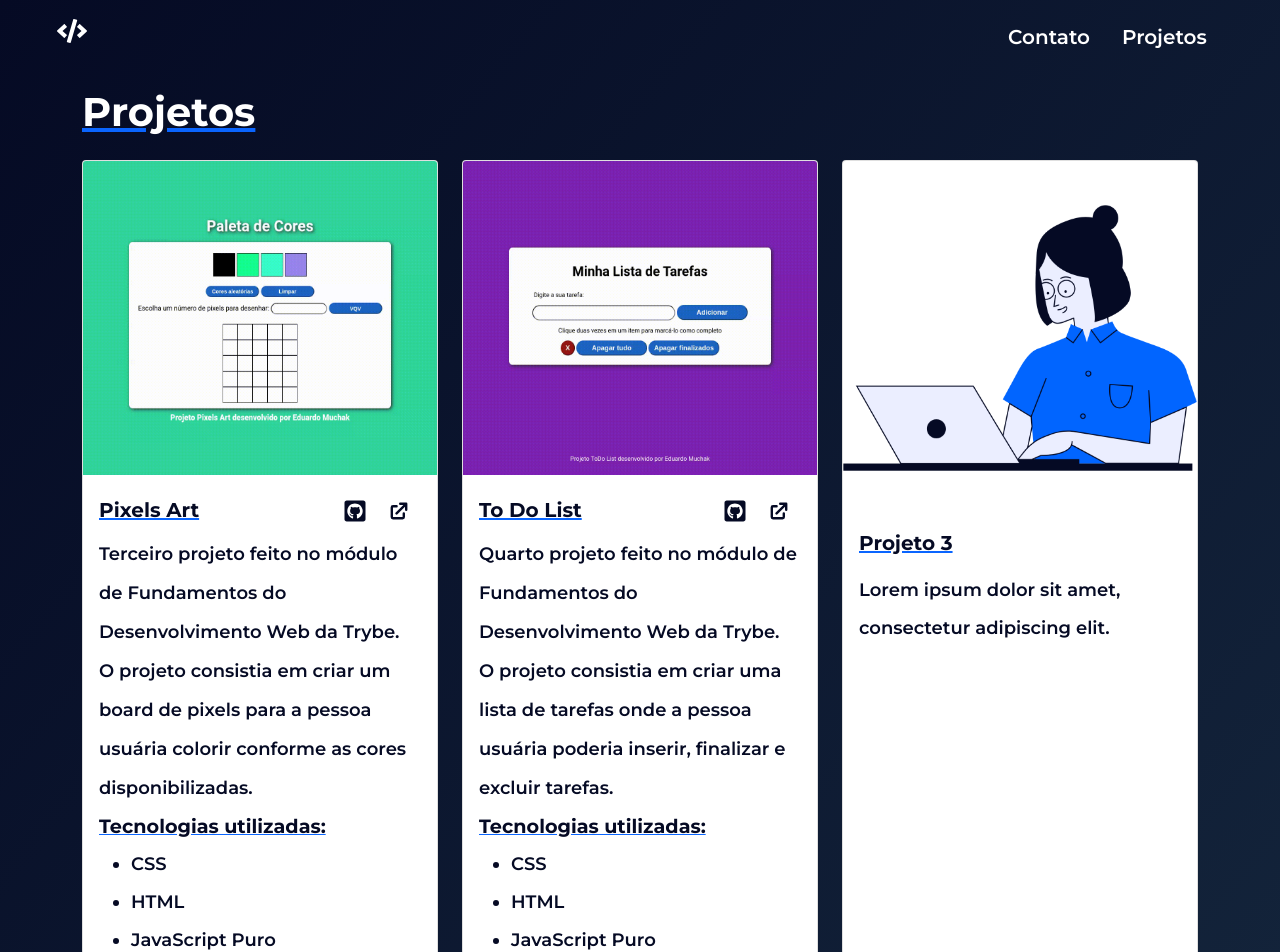
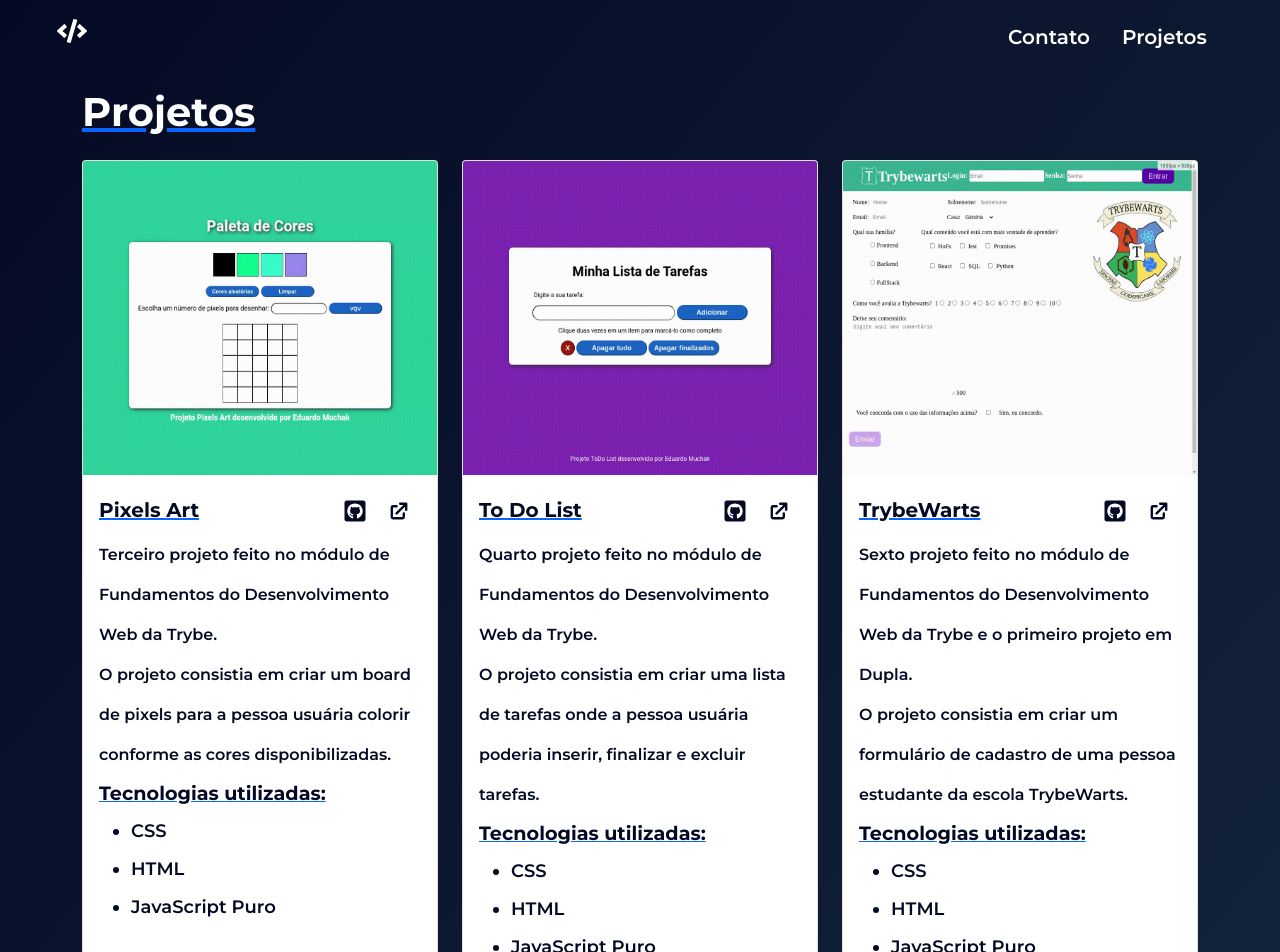
Before and after one commit to eduardomuchak/eduardo-portfolio, a React (Create React App) app: page /projetos in a window 1280 px wide. Shown: the top 952 px of the page. Built offline with nearby package versions, Linux system fonts and the light colour scheme.

Commit message:
feat: Adiciona projeto TrybeWarts - - Corrige width do footer

```diff
--- a/src/pages/Projects.jsx
+++ b/src/pages/Projects.jsx
@@ -2,11 +2,11 @@ import React, { Component } from 'react';
 import { FaGithubSquare } from 'react-icons/fa';
 import { HiExternalLink } from 'react-icons/hi';
 import Header from '../components/Header';
-import Contato2 from '../images/contato(2).png';
 import Contato3 from '../images/contato(3).png';
 import NotFound from '../images/not-found.png';
 import PixelsArt from '../images/pixels-art.gif';
 import ToDoList from '../images/to-do-list.gif';
+import TrybeWarts from '../images/trybewarts.gif';
 import Working from '../images/working(2).png';
 import '../styles/Projects.css';
 
@@ -81,19 +81,40 @@ class Projects extends Component {
                       <li>CSS</li>
                       <li>HTML</li>
                       <li>JavaScript Puro</li>
+                      <li>Local Storage</li>
                     </ul>
                   </div>
                 </div>
               </div>
               <div className='col-md-4 mb-4'>
                 <div className='card'>
-                  <img src={ Contato2 } class="card-img-top" alt="..."/>
+                  <img src={ TrybeWarts } class="card-img-top" alt="..."/>
                   <div className='card-body'>
-                    <h5 className='title-card'>Projeto 3</h5>
-                    <div className='mb-3'></div>
-                    <p className='text-card'>
-                      Lorem ipsum dolor sit amet, consectetur adipiscing elit.
-                    </p>
+                    <div className='project-title-container mb-1'>
+                      <h5 className='title-card'>TrybeWarts</h5>
+                      <div className='card-icons-container'>
+                        <a target="_blank" href="https://github.com/eduardomuchak/06-trybewarts" rel="noreferrer">
+                          <span className='project-icon'><FaGithubSquare/></span>
+                        </a>
+                        <a target="_blank" href="https://trybewarts-eduardomuchak.vercel.app/" rel="noreferrer">
+                          <span className='project-icon'><HiExternalLink/></span>
+                        </a>
+                      </div>
+                    </div>
+                    <span className='text-card'>
+                      Sexto projeto feito no módulo de Fundamentos do Desenvolvimento Web da Trybe e o primeiro projeto em Dupla.
+                    </span>
+                    <br />
+                    <span className='text-card'>
+                      O projeto consistia em criar um formulário de cadastro de uma pessoa estudante da escola TrybeWarts.
+                    </span>
+                    <br />
+                    <span className='title-card'>Tecnologias utilizadas:</span>
+                    <ul className='text-card-list'>
+                      <li>CSS</li>
+                      <li>HTML</li>
+                      <li>JavaScript Puro</li>
+                    </ul>
                   </div>
                 </div>
               </div>
--- a/src/styles/Footer.css
+++ b/src/styles/Footer.css
@@ -8,7 +8,7 @@
   right: 0;
   background-color: rgb(10, 101, 255);
   height: auto;
-  width: 100vw;
+  width: 100%;
   color: rgb(235, 238, 255);
 }
 
--- a/src/styles/Projects.css
+++ b/src/styles/Projects.css
@@ -1,5 +1,5 @@
 .text-card {
-  font-size: 18px;
+  font-size: 16px;
 }
 
 .title-card {
```
Also changed, not shown: src/images/trybewarts.gif (added).
